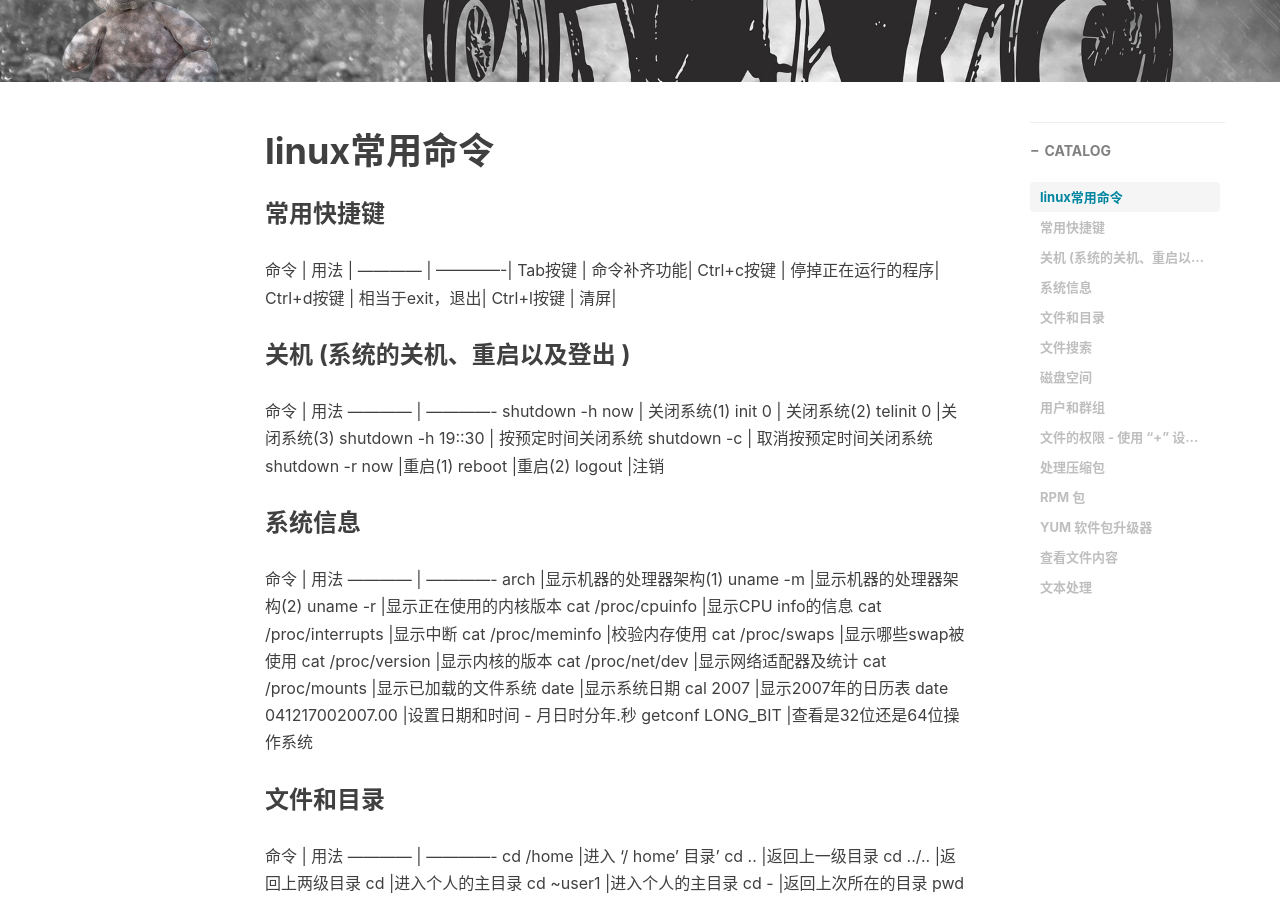
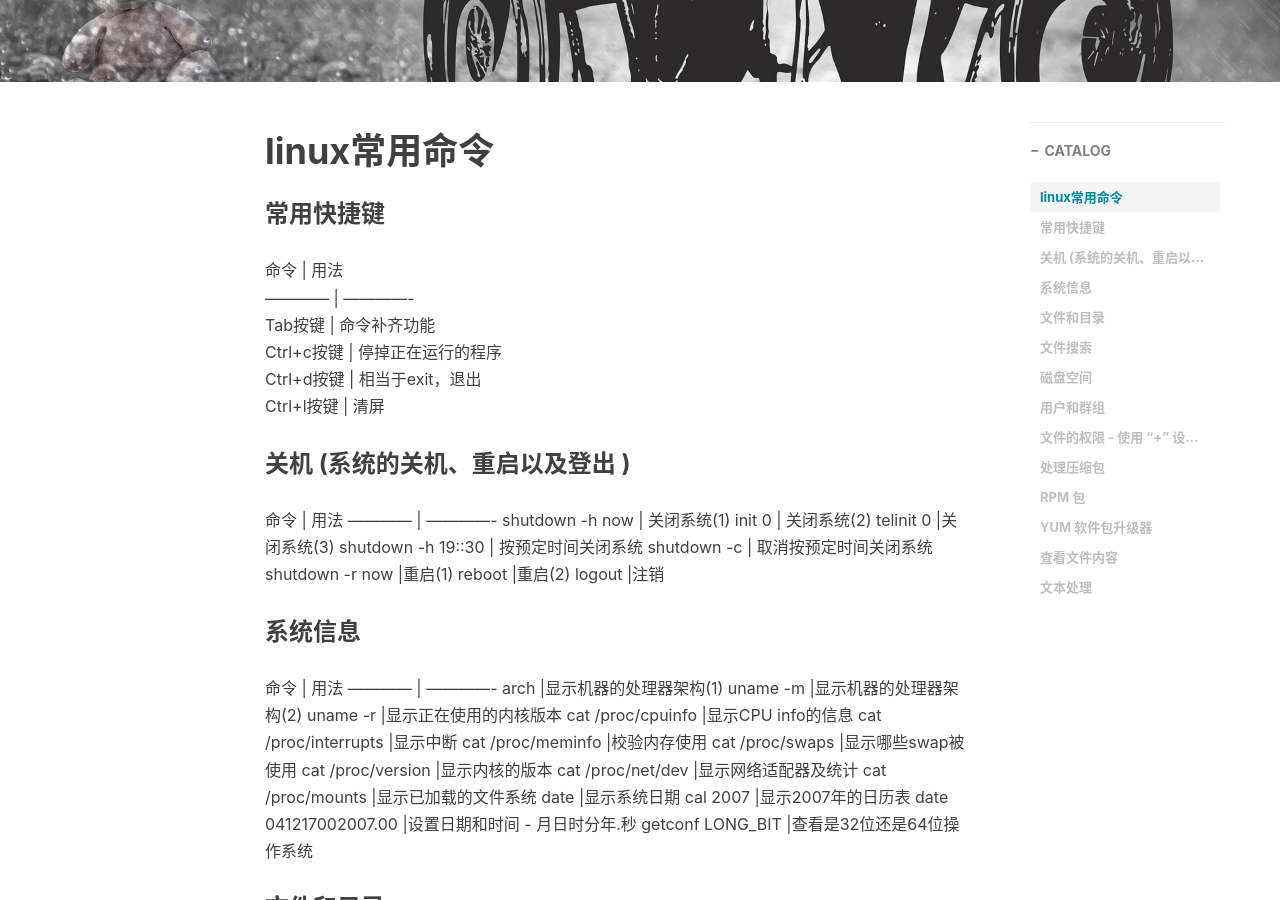
Before and after one commit to AnatkhQ/AnatkhQ.github.io, a Jekyll site: the page built from _posts/2019-1-17-Linux常用命令总结.md, in a window 1280 px wide and 900 px high, scrolled down 441 px. Built offline with Jekyll 4.4.1, drawn with Linux system fonts in a browser that asks for light colours; nearby versions of some CDN libraries; comment, search, counter and statistics services are not loaded.

```diff
--- a/_posts/2019-1-17-Linux常用命令总结.md
+++ b/_posts/2019-1-17-Linux常用命令总结.md
@@ -13,12 +13,12 @@ tags:								#标签
 # linux常用命令
 
 ### 常用快捷键
-命令 | 用法 |
------------- | -------------|
-Tab按键 | 命令补齐功能|
-Ctrl+c按键 | 停掉正在运行的程序|
-Ctrl+d按键 | 相当于exit，退出|
-Ctrl+l按键 | 清屏|
+命令 | 用法
+------------ | -------------
+Tab按键 | 命令补齐功能
+Ctrl+c按键 | 停掉正在运行的程序
+Ctrl+d按键 | 相当于exit，退出
+Ctrl+l按键 | 清屏
 
 ### 关机 (系统的关机、重启以及登出 )
 命令 | 用法
```
